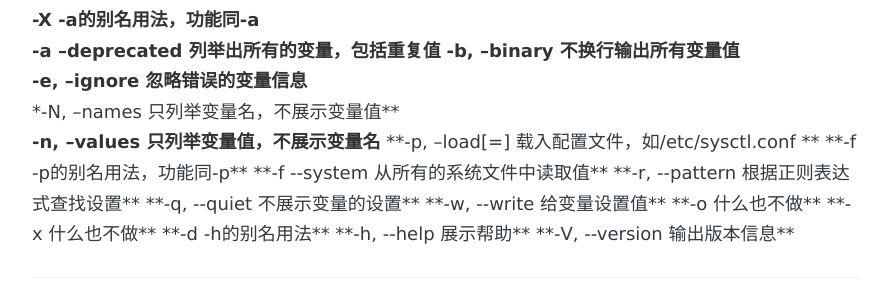
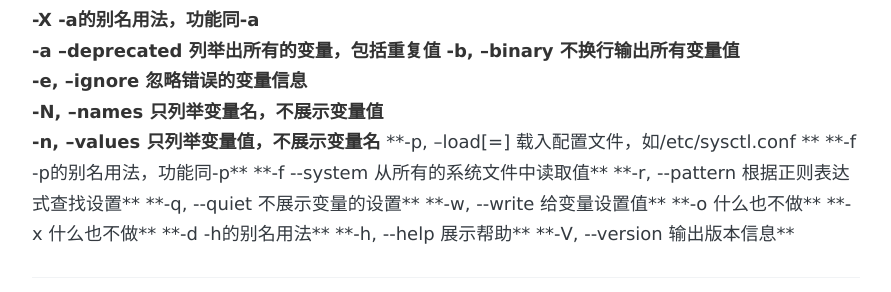
Before and after one commit to perfiffer/perfiffer.github.io, a Jekyll site: the page built from _posts/2019-03-05-sysctl命令详解.md, in a window 1280 px wide. Shown: the part 441-733 px from the top of the page, without its empty margins (194-1085 px from the left). Built offline with Jekyll 4.4.1, drawn with Linux system fonts in a browser that asks for light colours; some web fonts are replaced.

Commit message:
update blog

```diff
--- a/_posts/2019-03-05-sysctl命令详解.md
+++ b/_posts/2019-03-05-sysctl命令详解.md
@@ -14,7 +14,7 @@ sysctl命令用于linux运行时配置内核参数，这些参数位于/proc/sys
 **-a --deprecated 列举出所有的变量，包括重复值**
 **-b, --binary 不换行输出所有变量值**
 **-e, --ignore 忽略错误的变量信息**
-*-N, --names  只列举变量名，不展示变量值**
+**-N, --names  只列举变量名，不展示变量值**
 **-n, --values 只列举变量值，不展示变量名**
 **-p, --load[=<file>] 载入配置文件，如/etc/sysctl.conf **
 **-f -p的别名用法，功能同-p**
```
